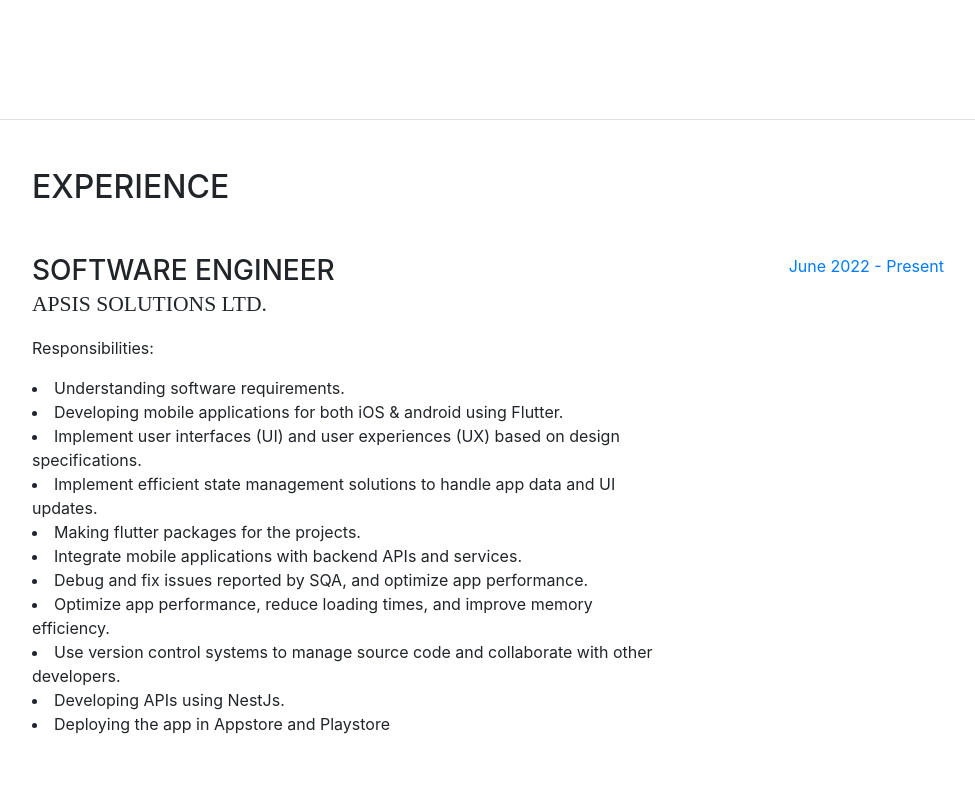
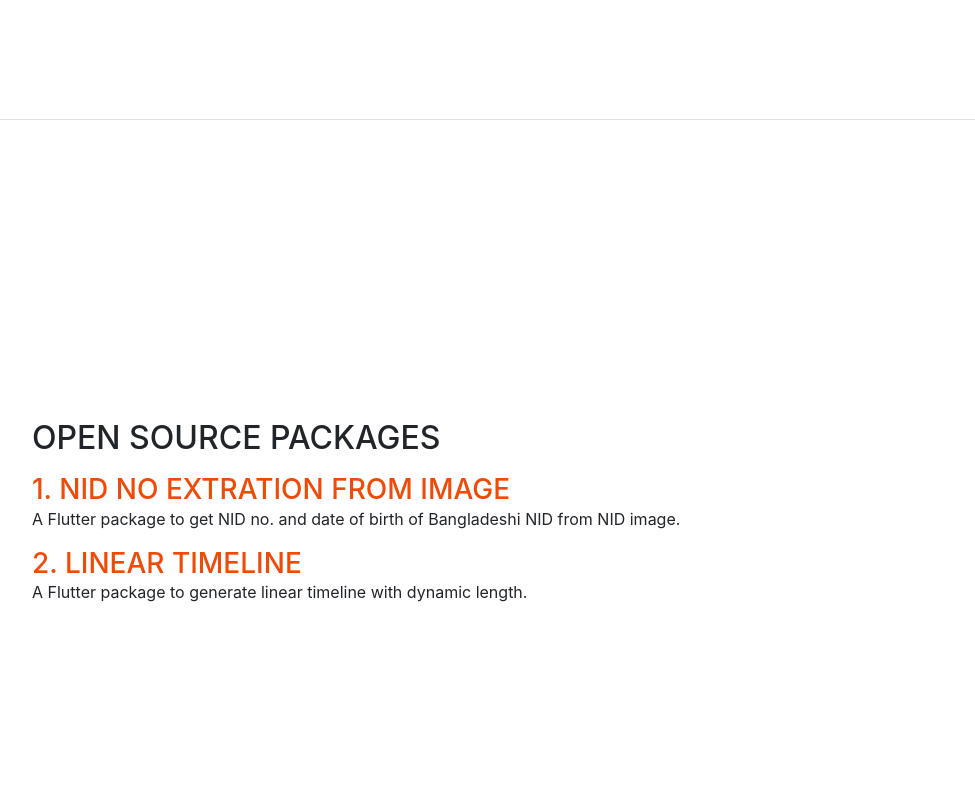
Before and after one commit to Kawcher123/Kawcher123.github.io, a website with bundled scripts: page index.html in a window 1280 px wide. Shown: the part 1480-2277 px from the top of the page, without its empty margins (288-1263 px from the left). Built offline with nearby package versions, Linux system fonts and the light colour scheme; a web font is replaced by a local one.

Commit message:
package added

```diff
--- a/index.html
+++ b/index.html
@@ -166,7 +166,53 @@
     </section>
 
 
+    <section class="resume-section p-3 p-lg-5 d-flex flex-column" id="packages">
+      <div class="my-auto">
+        <h2 class="mb-3">Open Source Packages</h2>
 
+        <div class="resume-item d-flex flex-column flex-md-row">
+          <div class="resume-content mr-auto">
+
+            <a href="https://pub.dev/packages/flutter_bd_nid_read">
+
+              <h3 class="mb-0" style="color: rgb(240, 74, 9)">1. NID no extration from image</h3>
+
+
+          </a>
+            <p >
+
+              A Flutter package to get NID no. and date of birth of Bangladeshi NID from NID image.
+            </p>
+          </div>
+          <!-- <div class="resume-date text-md-right">
+            <span class="text-primary">2023</span>
+          </div> -->
+        </div>
+
+        <div class="resume-item d-flex flex-column flex-md-row">
+          <div class="resume-content mr-auto">
+
+            <a href="https://pub.dev/packages/flutter_linear_timeline">
+
+              <h3 class="mb-0" style="color: rgb(240, 74, 9)">2. Linear timeline</h3>
+
+
+          </a>
+            <p >
+
+              A Flutter package to generate linear timeline with dynamic length.
+            </p>
+          </div>
+          <!-- <div class="resume-date text-md-right">
+            <span class="text-primary">2023</span>
+          </div> -->
+        </div>
+
+
+
+      </div>
+
+    </section>
 
 
 
@@ -481,7 +527,7 @@
 
           <li>
             <i class="fa-li fa fa-check"></i>
-            <a target="_blank" href="https://www.coursera.org/account/accomplishments/certificate/DUXFWLRXL7EK">Python
+            <a target="_blank" href="https://www.coursera.org/account/accomplishments/verify/L2Y8FYUFVWDM?utm_source=link&utm_campaign=copybutton_certificate&utm_product=course">Python
               Applied Machine Learning in Python (Python Programming,
               Machine Learning (ML) Algorithms,
               Machine Learning,
```
